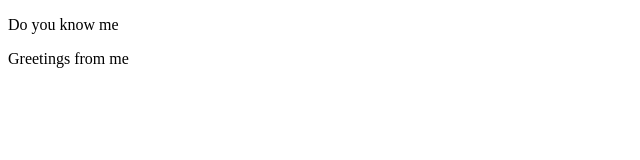
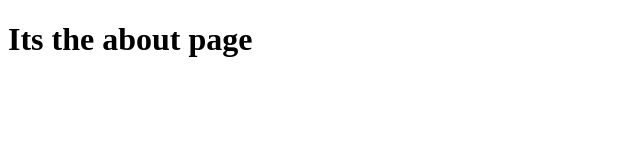
Before and after one commit to gasangw/git-Workouts, a plain HTML site: page About.html in a window 1280 px wide. Shown: the whole page, without its empty margins (0-640 px from the left). Drawn offline with Linux system fonts and the light colour scheme.

Commit message:
Create about and home pages

```diff
--- a/About.html
+++ b/About.html
@@ -4,10 +4,9 @@
     <meta charset="UTF-8">
     <meta http-equiv="X-UA-Compatible" content="IE=edge">
     <meta name="viewport" content="width=device-width, initial-scale=1.0">
-    <title>My self</title>
+    <title>About Page</title>
 </head>
 <body>
-    <p>Do you know me</p>
-    <p>Greetings from me</p>
+    <h1>Its the about page</h1>
 </body>
 </html>
```
